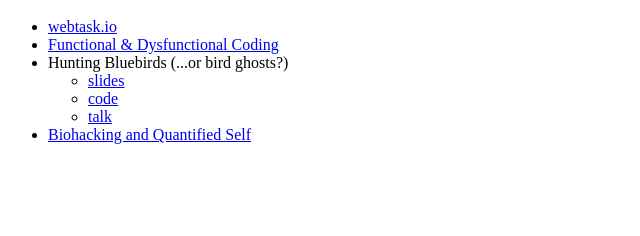
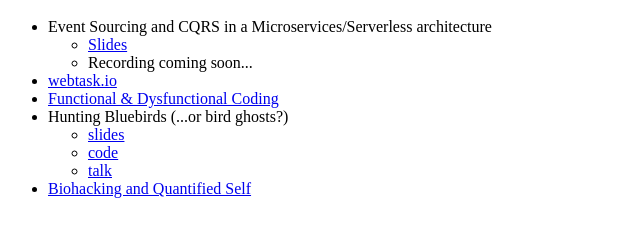
Before and after one commit to fiddur/slides, a website: page index.html in a window 1280 px wide. Shown: the part 48-284 px from the top of the page, without its empty margins (0-640 px from the left). Drawn offline with Linux system fonts and the light colour scheme.

Commit message:
esCqrsµS

```diff
--- a/index.html
+++ b/index.html
@@ -2,6 +2,13 @@
   <body>
     <h1>Talks</h1>
     <ul>
+      <li>
+        Event Sourcing and CQRS in a Microservices/Serverless architecture
+        <ul>
+          <li><a href="esCqrsµS.html">Slides</a></li>
+          <li>Recording coming soon...</li>
+        </ul>
+      </li>
       <li><a href="webtask.html">webtask.io</a></li>
       <li><a href="functional.html">Functional & Dysfunctional Coding</a></li>
       <li>
```
